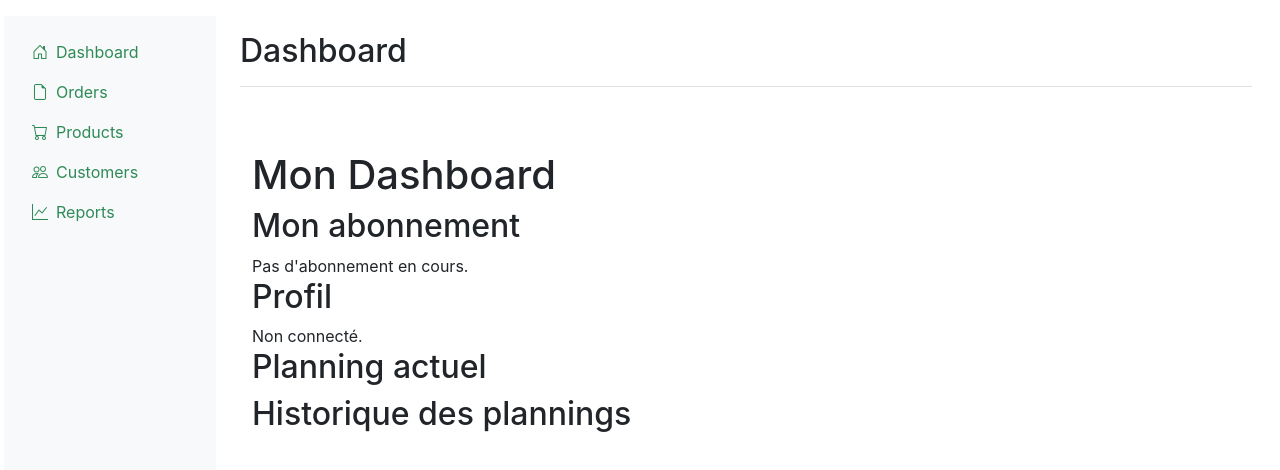
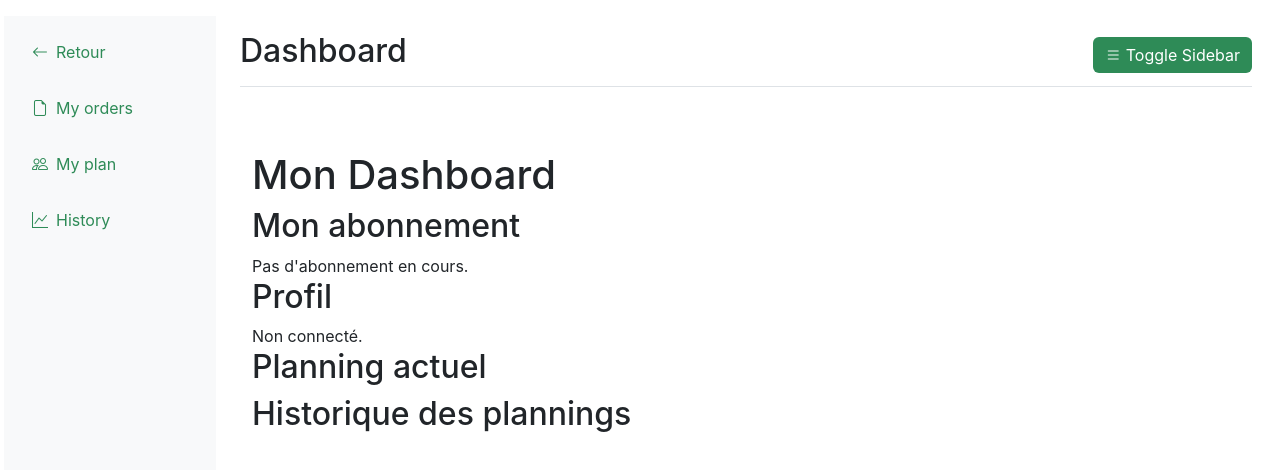
Before and after one commit to iamkepo/e-cantine, a React (Vite) app: page /fr/dashboard in a window 1280 px wide. Shown: the top 470 px of the page. Built offline with nearby package versions, Linux system fonts and the light colour scheme.

Commit message:
feat: DashboardLayout

```diff
--- a/src/layouts/DashboardLayout.tsx
+++ b/src/layouts/DashboardLayout.tsx
@@ -2,9 +2,11 @@ import { Outlet } from "react-router-dom";
 import { useThemeStore } from "../stores/themeStore";
 import { useEffect } from "react";
 import { Link } from "react-router-dom";
+import { useLangStore } from "../stores/langStore";
 
 const DashboardLayout: React.FC = () => {
   const { theme } = useThemeStore();
+  const { lang } = useLangStore();
 
   useEffect(() => {
     const sidebar = document.getElementById('sidebar');
@@ -58,40 +60,35 @@ const DashboardLayout: React.FC = () => {
     };
   }, []);
 
+
   return (
     <div className="col-12 p-3">
       <div className="row">
         <nav id="sidebar" className={`col-md-3 col-lg-2 d-md-block text-bg-${theme} sidebar`}>
           <div className="position-sticky pt-3">
             <ul className="nav flex-column">
-              <li className="nav-item">
-                <Link className="nav-link active" to="/dashboard">
-                  <i className="bi bi-house-door me-2"></i>
-                  Dashboard
+              <li className="nav-item mb-3">
+                <Link className="nav-link active" to={'/'+lang+'/client/category'}>
+                  <i className="bi bi-arrow-left me-2"></i>
+                  Retour
                 </Link>
               </li>
-              <li className="nav-item">
-                <Link className="nav-link " to="/dashboard/orders">
+              <li className="nav-item mb-3">
+                <Link className="nav-link " to={'/'+lang+'/dashboard/orders'}>
                   <i className="bi bi-file-earmark me-2"></i>
-                  Orders
+                  My orders
                 </Link>
               </li>
-              <li className="nav-item">
-                <Link className="nav-link " to="/dashboard/products">
-                  <i className="bi bi-cart me-2"></i>
-                  Products
+              <li className="nav-item mb-3">
+                <Link className="nav-link " to={'/'+lang+'/dashboard/plan'}>
+                  <i className="bi bi-people me-2"></i>
+                  My plan
                 </Link>
               </li>
-              <li className="nav-item">
-                <Link className="nav-link " to="/dashboard/customers">
-                  <i className="bi bi-people me-2"></i>
-                  Customers
-                </Link>
-              </li>
-              <li className="nav-item">
-                <Link className="nav-link " to="/dashboard/reports">
+              <li className="nav-item mb-3">
+                <Link className="nav-link " to={'/'+lang+'/dashboard/history'}>
                   <i className="bi bi-graph-up me-2"></i>
-                  Reports
+                  History
                 </Link>
               </li>
             </ul>
@@ -101,7 +98,7 @@ const DashboardLayout: React.FC = () => {
         <div className="col-md-9 ms-sm-auto col-lg-10 px-md-4">
           <div className="d-flex justify-content-between flex-wrap flex-md-nowrap align-items-center pt-3 pb-2 mb-3 border-bottom">
             <h1 className="h2">Dashboard</h1>
-            <button id="sidebarToggle" className="btn btn-primary d-md-none">
+            <button id="sidebarToggle" className="btn btn-primary">
               <i className="bi bi-list"></i> Toggle Sidebar
             </button>
           </div>
```
